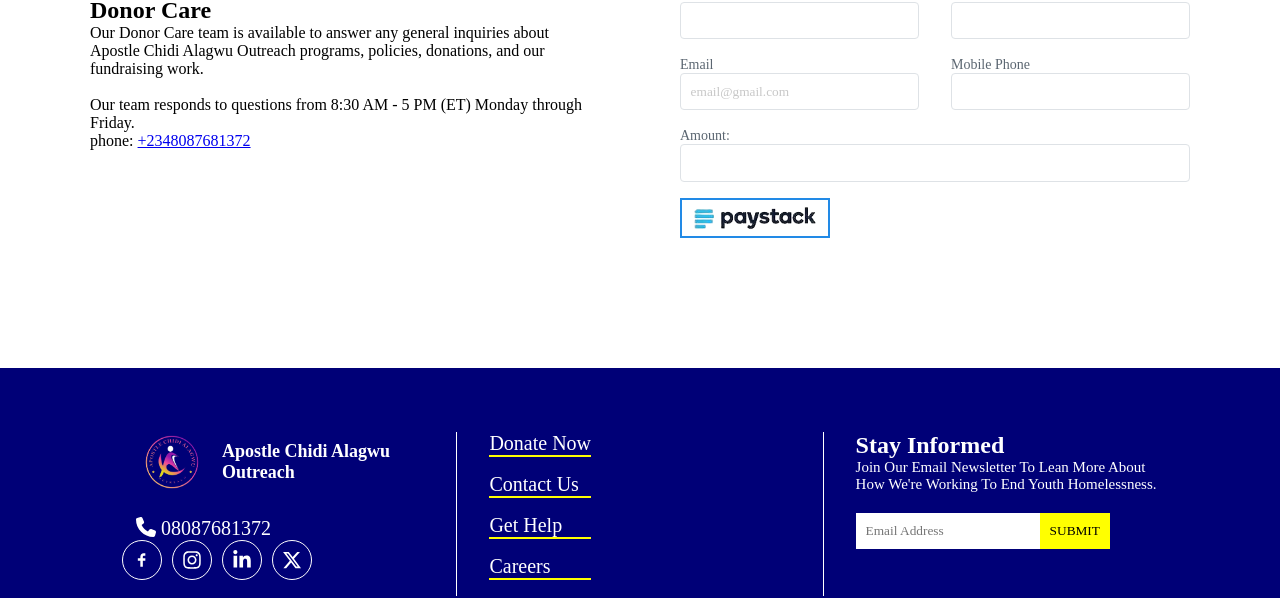
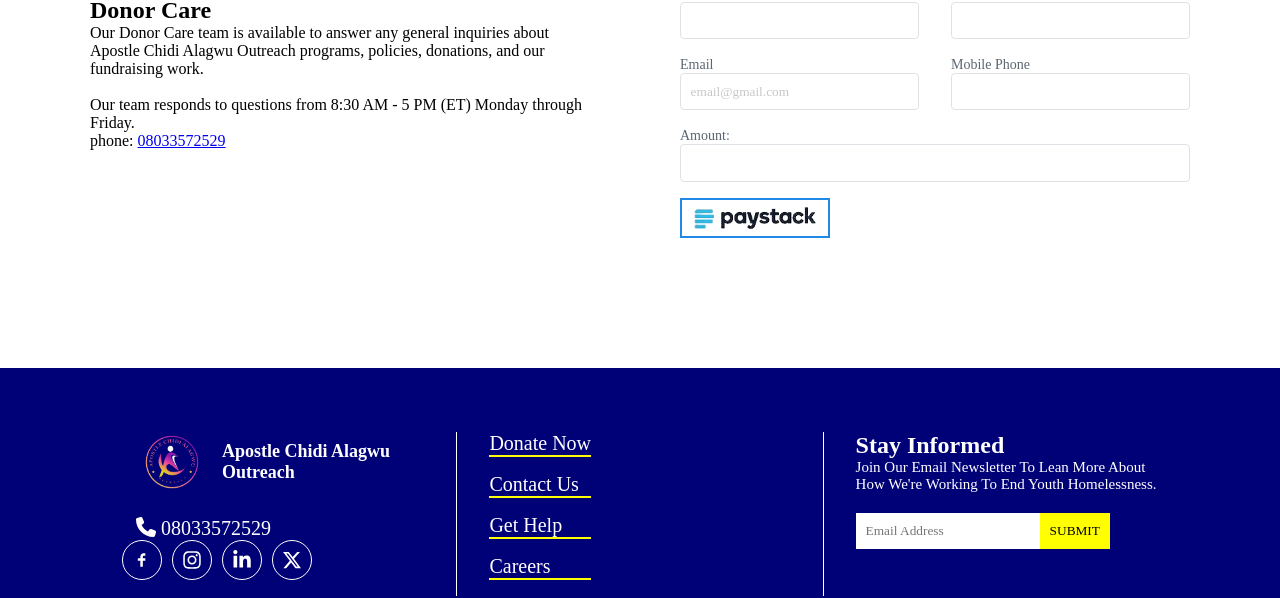
Before and after one commit to ZIONIB247/Apostle-Outreach, a React (Vite) app: page /donate in a window 1280 px wide. Shown: the part 204-802 px from the top of the page. Built offline with nearby package versions, Linux system fonts and the light colour scheme; a web font is replaced by a local one.

Commit message:
updated branch

```diff
--- a/src/components/layout/Footer.jsx
+++ b/src/components/layout/Footer.jsx
@@ -18,7 +18,7 @@ const Footer = () => {
             </div>
             <div className="phone">
               <FaPhone style={{ fontSize: "20px", color: "white" }} />
-              <p>08087681372</p>
+              <p>08033572529</p>
             </div>
             <div className="footerIcon">
               <span>
--- a/src/components/pages/Donation.jsx
+++ b/src/components/pages/Donation.jsx
@@ -55,7 +55,7 @@ const Donation = () => {
           </p>
 
           <span>
-            phone: <a href="#">+2348087681372</a>
+            phone: <a href="#">08033572529</a>
           </span>
         </div>
 
--- a/src/components/subcomponents/About.jsx
+++ b/src/components/subcomponents/About.jsx
@@ -7,7 +7,7 @@ const About = () => {
         <h1><span>abo</span>ut Us</h1>
 
         <p>
-         our aim as a foundation is to preach the Gospel of our lord Jesus Christ all over the
+         Our aim as a foundation is to preach the Gospel of our lord Jesus Christ all over the
          world. and also to  establish a seed of love that will promote mutual understanding resulting
          to peace and unity among men and brethren. and to assist the less privilaged in the society..
          we also collaborate with other NGO ,organisations, associations , churches and other outreach
```
